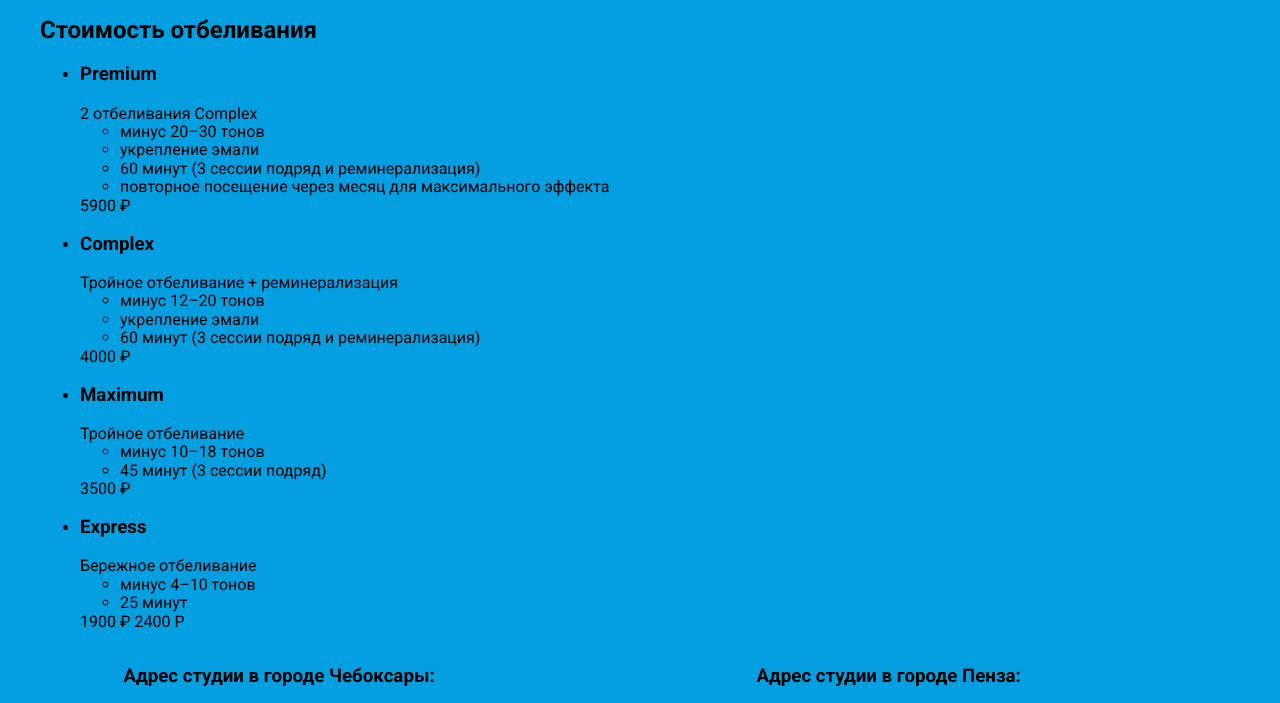
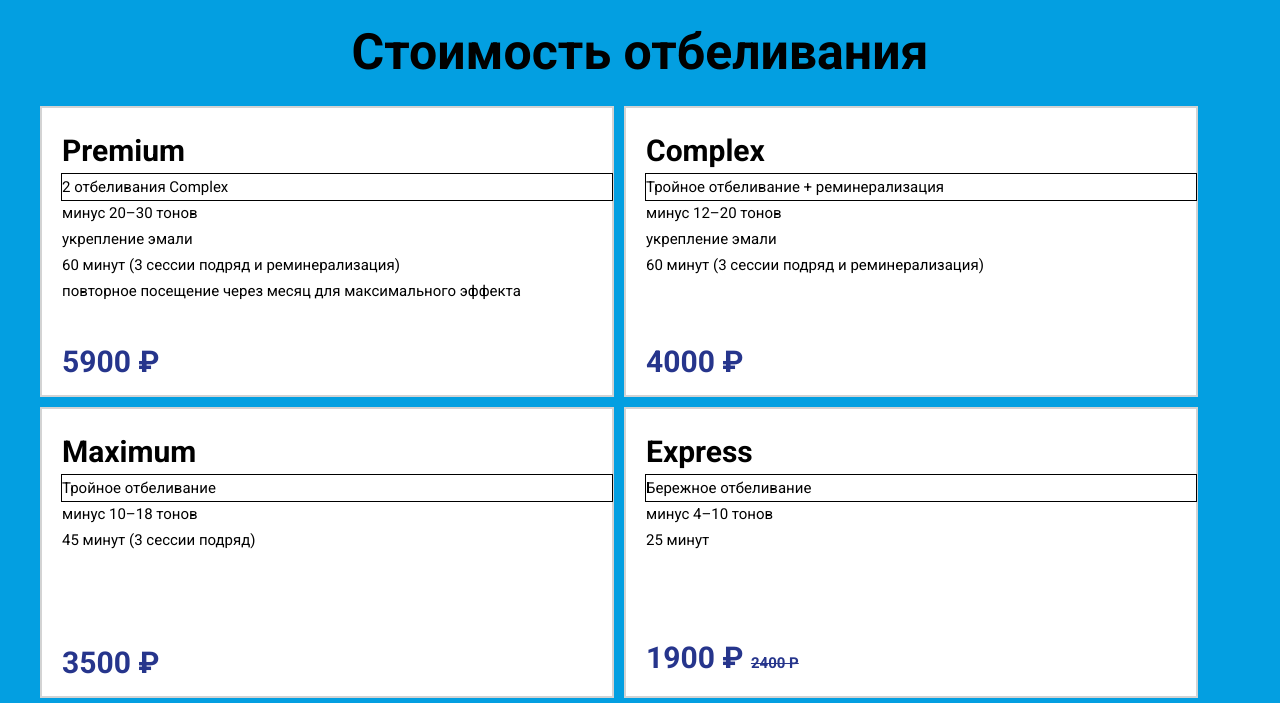
Before and after one commit to terentyevtsv/SmileRoom, a plain HTML site: page index.html in a window 1280 px wide. Shown: the part 56-759 px from the top of the page. Drawn offline with Linux system fonts and the light colour scheme.

Commit message:
Стилизация объектов в сетке типов отбеливания.

```diff
--- a/css/styles.css
+++ b/css/styles.css
@@ -164,6 +164,78 @@ input[type='radio'].visually-hidden {
   font-size: 11px;
 }
 
+/* Стили стоимости отбеливания */
+.offers-container {
+  font-size: 15px;
+  line-height: 26px;
+
+  display: flex;
+  flex-direction: column;
+  justify-content: space-between;
+}
+
+.offers-header {
+  font-weight: 600;
+  font-size: 50px;
+  text-align: center;
+}
+
+.whitening-types {
+  margin: 0;
+  padding: 0;
+  list-style: none;
+
+  display: flex;
+  flex-wrap: wrap;
+}
+
+.whitening-type {
+  width: 550px;
+  height: 267px;;
+  padding: 0 0 20px 20px;
+  margin-bottom: 10px;
+  margin-right: 10px;
+
+  display: flex;
+  flex-direction: column;
+  justify-content: space-between;
+
+  background-color: white;
+  border: 2px lightgray solid;
+}
+
+.whitening-type:nth-child(2n) {
+  margin-right: 0px;
+}
+
+.whitening-type-header {
+  font-size: 30px;
+  font-weight: 600;
+  margin-bottom: 10px;
+}
+
+.description {
+  outline: 1px black solid;
+}
+
+.characteristics {
+  margin: 0;
+  padding: 0;
+  list-style: none;
+}
+
+.price {
+  font-size: 30px;
+  font-weight: 600;
+  color: #26358c;
+  margin-top: auto;
+}
+
+.action-price {
+  font-size: 15px;
+  text-decoration: line-through;
+}
+
 /* Географическое расположение */
 .studio-list {
   display: flex;
--- a/index.html
+++ b/index.html
@@ -71,12 +71,12 @@
           <h1 class="visually-hidden">
             Студия отбеливания SmileRoom
           </h1>
-          <section>
-            <h2>Стоимость отбеливания</h2>
+          <section class="offers-container">
+            <h2 class="offers-header">Стоимость отбеливания</h2>
             <ul class="whitening-types">
               <li class="whitening-type">
-                <h3>Premium</h3>
-                <span>2 отбеливания Complex</span>
+                <h3 class="whitening-type-header">Premium</h3>
+                <span class="description">2 отбеливания Complex</span>
                 <ul class="characteristics">
                   <li class="characteristic">минус 20–30 тонов</li>
                   <li class="characteristic">укрепление эмали</li>
@@ -91,8 +91,8 @@
                 <div class="price">5900 ₽</div>
               </li>
               <li class="whitening-type">
-                <h3>Complex</h3>
-                <span>Тройное отбеливание + реминерализация</span>
+                <h3 class="whitening-type-header">Complex</h3>
+                <span class="description">Тройное отбеливание + реминерализация</span>
                 <ul class="characteristics">
                   <li class="characteristic">минус 12–20 тонов</li>
                   <li class="characteristic">укрепление эмали</li>
@@ -103,8 +103,8 @@
                 <div class="price">4000 ₽</div>
               </li>
               <li class="whitening-type">
-                <h3>Maximum</h3>
-                <span>Тройное отбеливание</span>
+                <h3 class="whitening-type-header">Maximum</h3>
+                <span class="description">Тройное отбеливание</span>
                 <ul class="characteristics">
                   <li class="characteristic">минус 10–18 тонов</li>
                   <li class="characteristic">
@@ -114,15 +114,15 @@
                 <div class="price">3500 ₽</div>
               </li>
               <li class="whitening-type">
-                <h3>Express</h3>
-                <span>Бережное отбеливание</span>
+                <h3 class="whitening-type-header">Express</h3>
+                <span class="description">Бережное отбеливание</span>
                 <ul class="characteristics">
                   <li class="characteristic">минус 4–10 тонов</li>
                   <li class="characteristic">
                     25 минут
                   </li>
                 </ul>
-                <div class="price">1900 ₽ <span>2400 P</span></div>
+                <div class="price">1900 ₽ <span class="action-price">2400 P</span></div>
               </li>
             </ul>
           </section>
```
